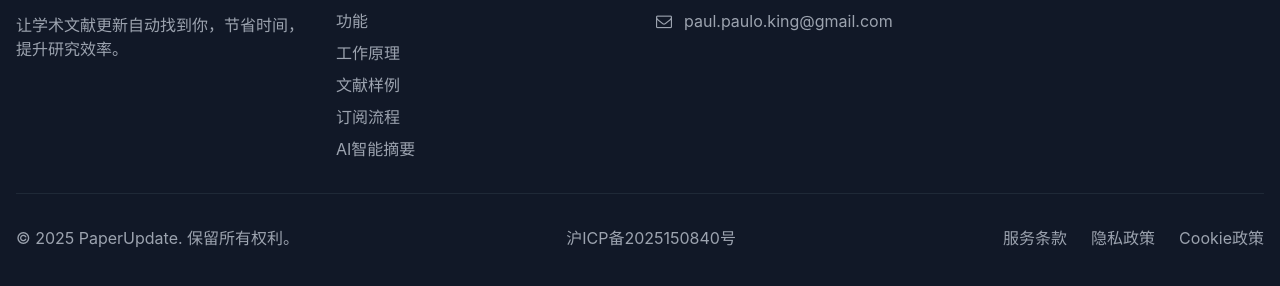
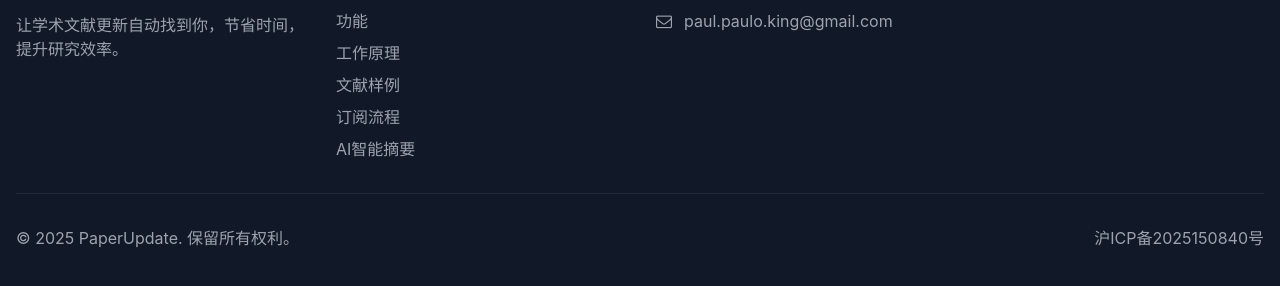
Before and after one commit to pauloking/paperupdate, a plain HTML site: page index.html in a window 1280 px wide. Shown: the part 6758-7044 px from the top of the page. Drawn offline with nearby package versions, Linux system fonts and the light colour scheme.

Commit message:
Remove footer links from index.html
Removed footer links for terms of service, privacy policy, and cookie policy.

```diff
--- a/index.html
+++ b/index.html
@@ -616,11 +616,6 @@
                 <p class="text-gray-400 mb-4 md:mb-0">
                     沪ICP备2025150840号
                 </p>
-                <div class="flex space-x-6">
-                    <a href="#" class="text-gray-400 hover:text-white transition-all-300">服务条款</a>
-                    <a href="#" class="text-gray-400 hover:text-white transition-all-300">隐私政策</a>
-                    <a href="#" class="text-gray-400 hover:text-white transition-all-300">Cookie政策</a>
-                </div>
             </div>
         </div>
     </footer>
```
